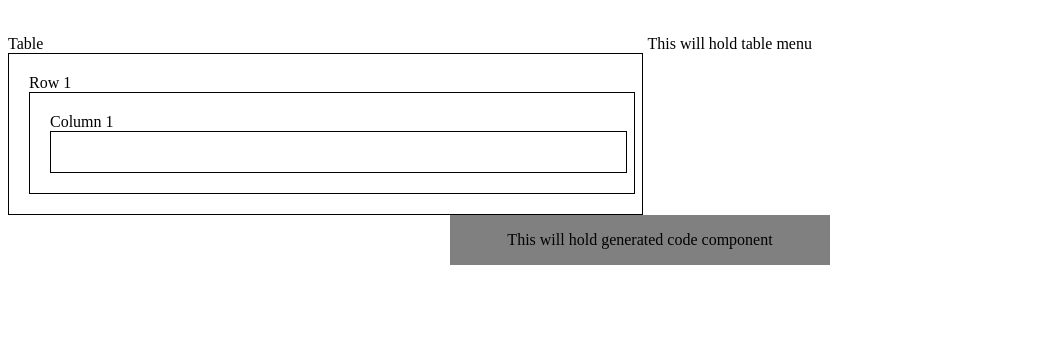
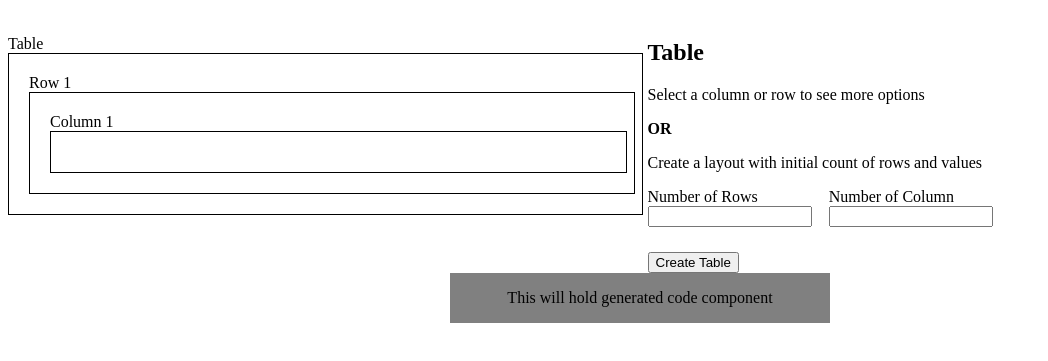
Before and after one commit to Adrian-NB/html-table-generator, a plain HTML site: page index.html in a window 1280 px wide. Both pictures are taken after a click on the button "Create Table". Shown: the part 61-422 px from the top of the page, without its empty margins (0-1048 px from the left). Drawn offline with Linux system fonts and the light colour scheme.

Commit message:
Created table menu for row and column

```diff
--- a/index.css
+++ b/index.css
@@ -8,17 +8,20 @@
     flex-direction: column;
 }
 
+.bottomRow {
+    display: flex;
+    justify-content: center;
+}
+
+.generatedComponent {
+    width: 30%;
+    background-color: gray;
+    text-align: center;
+}
+
 .fakeTableContainer,
 .tableCreatorMenu {
     width: 50%;
-}
-
-.fakeTableContainer {
-    padding-top: 16px;
-}
-
-.tableCreatorMenu {
-    padding-left: 15px;
 }
 
 .fakeRow,
@@ -30,6 +33,37 @@
 .fakeTableContainer div {
     border: 1px solid black;
     padding: 20px;
+}
+
+.fakeTableContainer {
+    padding-top: 16px;
+}
+
+.inputContainer div{
+    width: 25%;
+}
+
+.inputContainer{
+    display: flex;
+    margin-bottom: 25px;
+}
+
+.inputContainer input{
+    width: 100%;
+}
+
+input,
+label {
+    display: block;
+}
+
+.rowContainer{
+    margin-right: 25px;
+}
+
+
+.tableCreatorMenu {
+    padding-left: 15px;
 }
 
 .tableCreator {
@@ -50,14 +84,3 @@
 .topRow {
     display: flex;
 }
-
-.bottomRow {
-    display: flex;
-    justify-content: center;
-}
-
-.generatedComponent {
-    width: 30%;
-    background-color: gray;
-    text-align: center;
-}
--- a/index.html
+++ b/index.html
@@ -23,16 +23,30 @@
                 <span>Table</span>
                 <div class="fakeTable">
                     <span>Row 1</span>
-                        <div class="fakeRow">
-                            <span>Column 1</span>
-                            <div class="fakeColumn">
+                    <div class="fakeRow">
+                        <span>Column 1</span>
+                        <div class="fakeColumn">
 
-                            </div>
                         </div>
+                    </div>
                 </div>
             </div>
             <div class="tableCreatorMenu">
-                <p>This will hold table menu</p>
+                <h2>Table</h2>
+                <p>Select a column or row to see more options</p>
+                <span class="inputDiv"><strong>OR</strong></span>
+                <p>Create a layout with initial count of rows and values </p>
+                <div class="inputContainer">
+                    <div class="rowContainer">
+                        <label for="rowCount">Number of Rows</label>
+                        <input type="number" id="rowCount" min="1" max="10">
+                    </div>
+                    <div>
+                        <label for="columnCount">Number of Column</label>
+                        <input type="number" id="columnCount" min="1" max="5">
+                    </div>
+                </div>
+                <button>Create Table</button>
             </div>
         </div>
         <div class="bottomRow">
```
